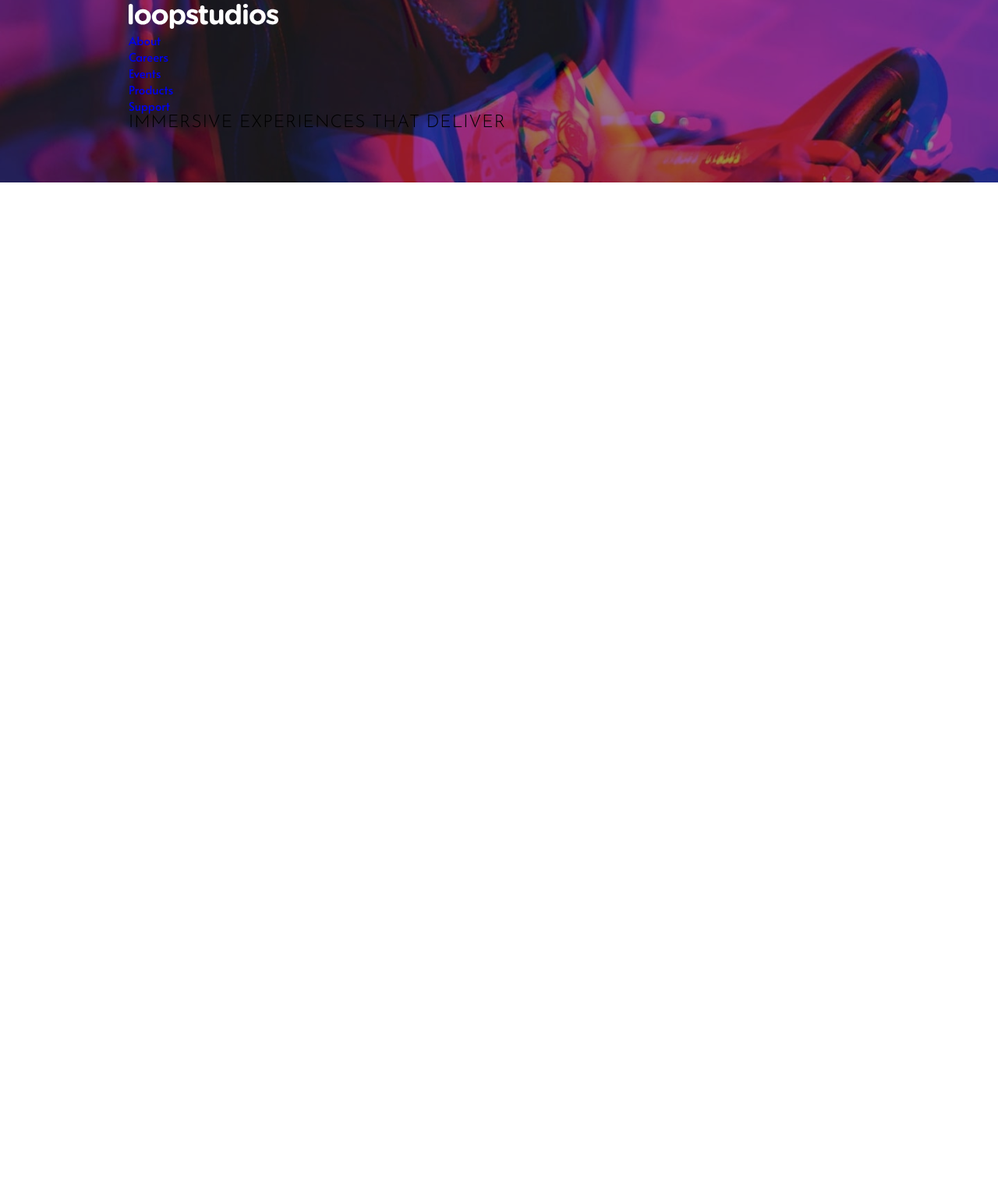
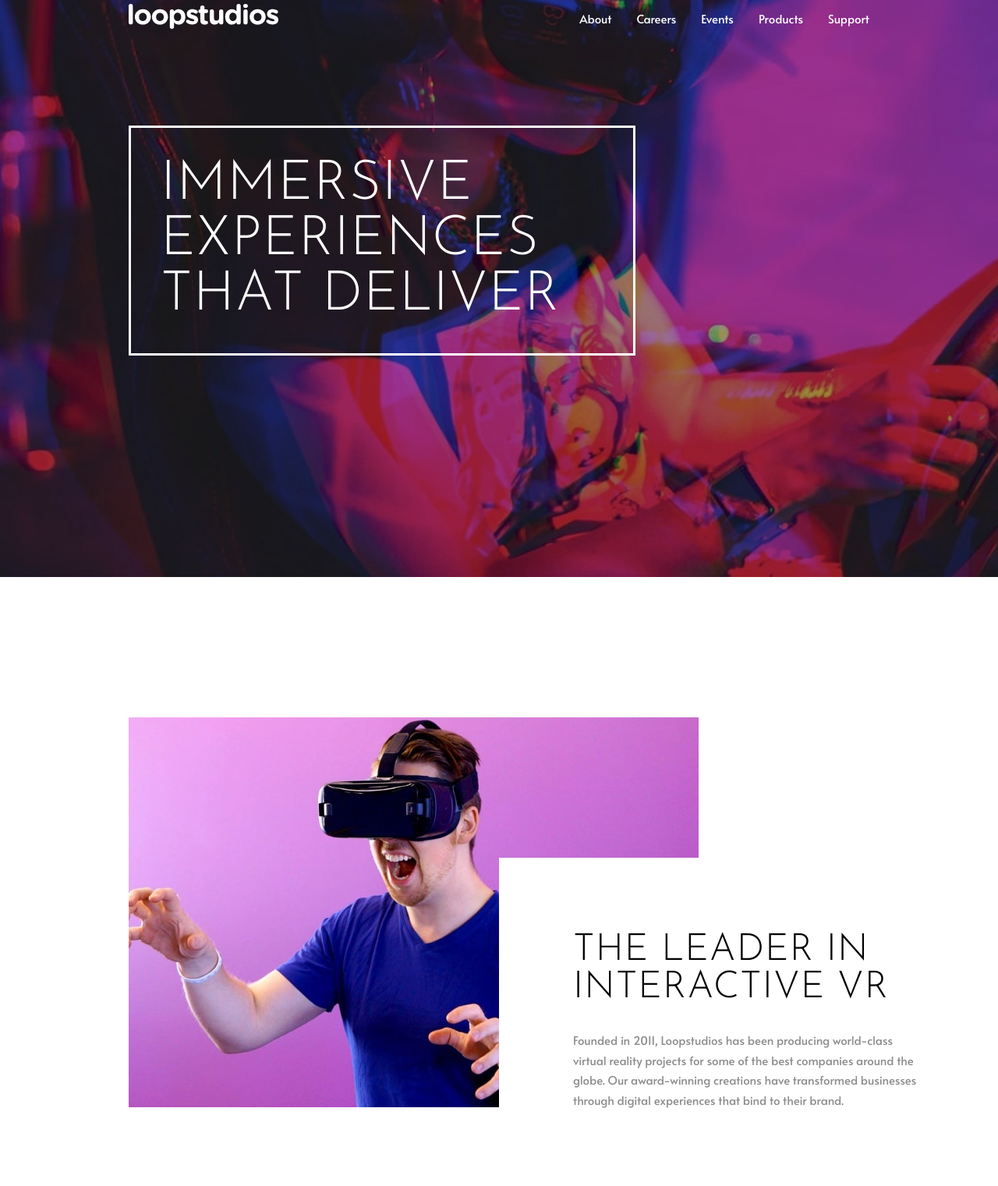
Before and after one commit to dosquebral/web-projects, a plain HTML site: page loopstudios/index.html in a window 1280 px wide. Shown: the part 60-1581 px from the top of the page at 78% size. Before the commit the page ends 800 px from the top, so only its background shows below. Drawn offline with nearby package versions, Linux system fonts and the light colour scheme.

Commit message:
done header and about section

```diff
--- a/loopstudios/assets/css/main.css
+++ b/loopstudios/assets/css/main.css
@@ -16,7 +16,7 @@ li {list-style: none;}
 a {
     text-decoration: none;
     display: inline-block;
-    /* color: var(--white); */
+    color: var(--white);
 }
 
 h1, h2, h3 {
@@ -33,9 +33,76 @@ h1, h2, h3 {
 }
 
 header {
-    background: #0006 url(../images/desktop/image-hero.jpg) no-repeat center;
+    width: 100%;
+    height: 100vh;
+    background: #0006 url(../images/desktop/image-hero.jpg) no-repeat center; /*background color then image*/
     background-size: cover;
-    background-blend-mode: multiply;
+    background-blend-mode: multiply; /*makes a overlay for the image*/
     padding: 65px var(--px);
     margin-bottom: var(--mb);
 }
+
+.navbar {
+    display: flex;
+    justify-content: space-between;
+    align-items: center;
+    margin-bottom: 120px;
+}
+
+nav ul {
+    display: grid;
+    grid-template-columns: repeat(5, minmax(min-content, min-content));
+    gap: 32px;
+}
+
+nav ul li {position: relative;}
+
+nav ul li::after {
+    content: '';
+    position: absolute;
+    bottom: -10px;
+    left: 50%;
+    width: 0;
+    height: 2px;
+    transform: translateX(-50%);
+    background: var(--white);
+    transition: all 0.3s ease;
+}
+
+nav ul li:hover::after {width: 25px;}
+
+.banner h1 {
+    max-width: 650px;
+    padding: 38px;
+    color: var(--white);
+    font-size: var(--fs-h1);
+    border: 3px solid var(--white);
+}
+
+.about {
+    position: relative;
+    padding: 0 var(--px);
+    margin-bottom: var(--mb);
+}
+
+.about .img-box img {display: block;}
+
+.about .content-box {
+    background-color: var(--white);
+    position: absolute;
+    top: 180px;
+    left: 50%;
+    padding: 95px;
+    max-width: 640px;
+}
+
+.about .content-box h2 {
+    font-size: var(--fs-h2);
+    margin-bottom: 30px;
+}
+
+.about .content-box p {
+    font-size: var(--fs-p);
+    color: var(--dark-gray);
+    line-height: 1.7rem;
+}
--- a/loopstudios/index.html
+++ b/loopstudios/index.html
@@ -15,8 +15,9 @@
 </head>
 <body>
     <div class="main-container">
+        <!-- header -->
         <header>
-            <div class="nabvar">
+            <div class="navbar">
                 <!-- navbar-brand for large screen? -->
                 <div class="navbar-brand">
                     <a href="#"><img src="./assets/images/logo.svg" alt=""></a>
@@ -37,6 +38,25 @@
                 <h1>Immersive experiences that deliver</h1>
             </section>
         </header>
+
+        <!-- main section -->
+        <main>
+            <!-- about section -->
+             <section class="about" id="about">
+                <div class="img-box">
+                    <img src="./assets/images/desktop/image-interactive.jpg" alt="">
+                </div>
+                <div class="content-box">
+                    <h2>The leader in interactive VR</h2>
+                    <p>
+                        Founded in 2011, Loopstudios has been producing world-class virtual reality
+                        projects for some of the best companies around the globe. Our award-winning
+                        creations have transformed businesses through digital experiences that bind
+                        to their brand.
+                    </p>
+                </div>
+             </section>
+        </main>
     </div>
 
 
```
